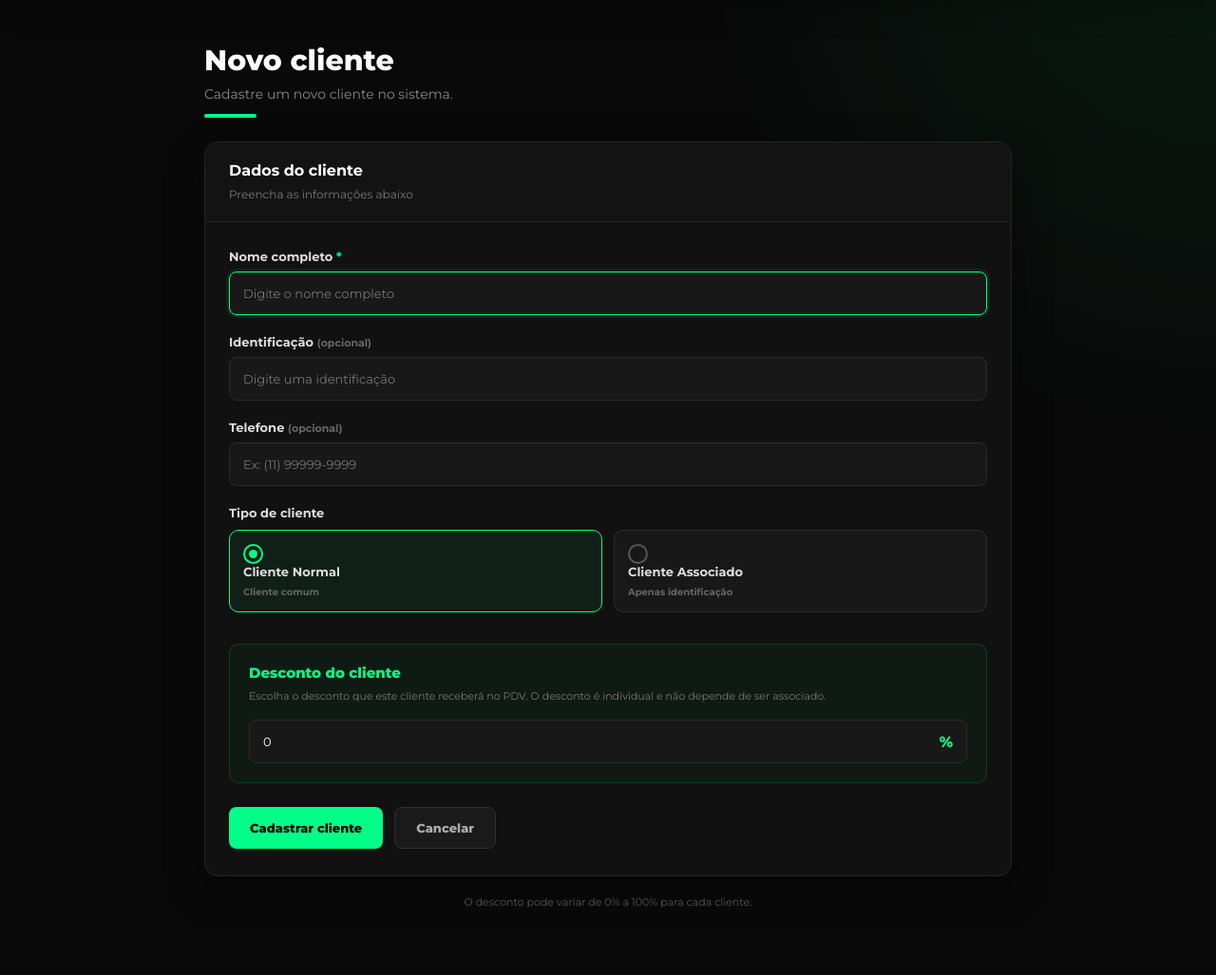
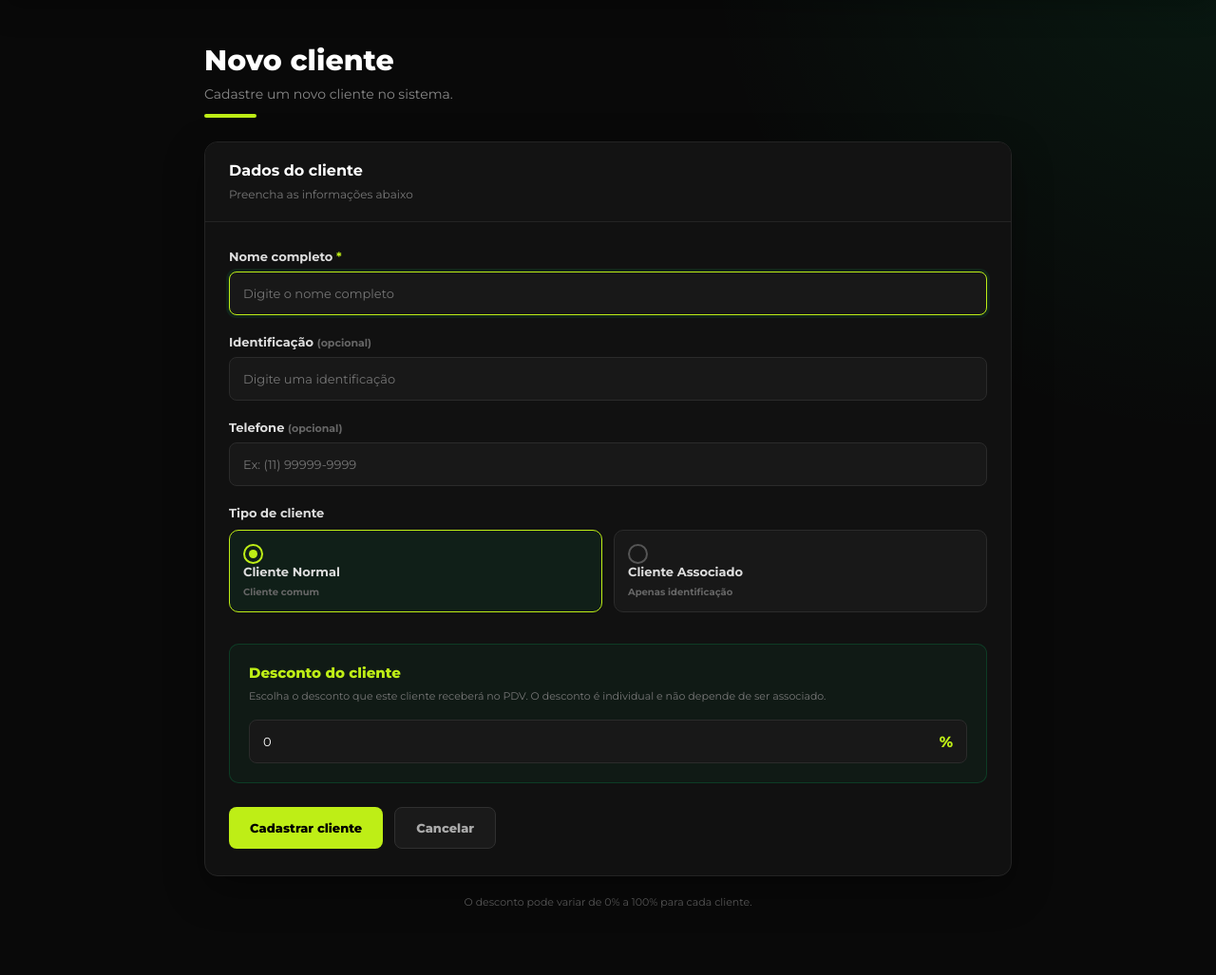
Before and after one commit to Jonathan-felipe77/Projeto-Store-pdv, a FastAPI app: template app/templates/clientes/form.html in a window 1280 px wide. Shown: the part 78-1105 px from the top of the page at 95% size. Run offline with FastAPI, Linux system fonts and the light colour scheme; the template is opened without the code that fills it, so the values that code supplies are empty.

Commit message:
Update color scheme to use #beee16 for consistency across client forms and index pages

```diff
--- a/app/templates/clientes/form.html
+++ b/app/templates/clientes/form.html
@@ -103,7 +103,7 @@
 
             margin-top: 12px;
 
-            background: #00ff88;
+            background: #beee16;
 
             border-radius: 20px;
         }
@@ -195,7 +195,7 @@
 
         .obrigatorio {
 
-            color: #00ff88;
+            color: #beee16;
         }
 
         .opcional {
@@ -231,7 +231,7 @@
         input:focus {
 
             border-color:
-                #00ff88;
+                #beee16;
 
             box-shadow:
                 0 0 0 3px
@@ -349,7 +349,7 @@
                 rgba(0,255,136,.06);
 
             border-color:
-                #00ff88;
+                #beee16;
         }
 
         .opcao input:checked +
@@ -357,7 +357,7 @@
         .bolinha {
 
             border-color:
-                #00ff88;
+                #beee16;
         }
 
         .opcao input:checked +
@@ -376,7 +376,7 @@
 
             left: 4px;
 
-            background: #00ff88;
+            background: #beee16;
 
             border-radius: 50%;
         }
@@ -405,7 +405,7 @@
 
             margin-bottom: 7px;
 
-            color: #00ff88;
+            color: #beee16;
 
             font-size: 15px;
 
@@ -444,7 +444,7 @@
             transform:
                 translateY(-50%);
 
-            color: #00ff88;
+            color: #beee16;
 
             font-weight: 800;
         }
@@ -491,7 +491,7 @@
 
         .btn-salvar {
 
-            background: #00ff88;
+            background: #beee16;
 
             color: #000;
 
@@ -500,7 +500,7 @@
 
         .btn-salvar:hover {
 
-            background: #00d977;
+            background: #beee16;
 
             transform:
                 translateY(-2px);
```
Also changed, not shown: app/templates/clientes/index.html (+14 -14 lines).
